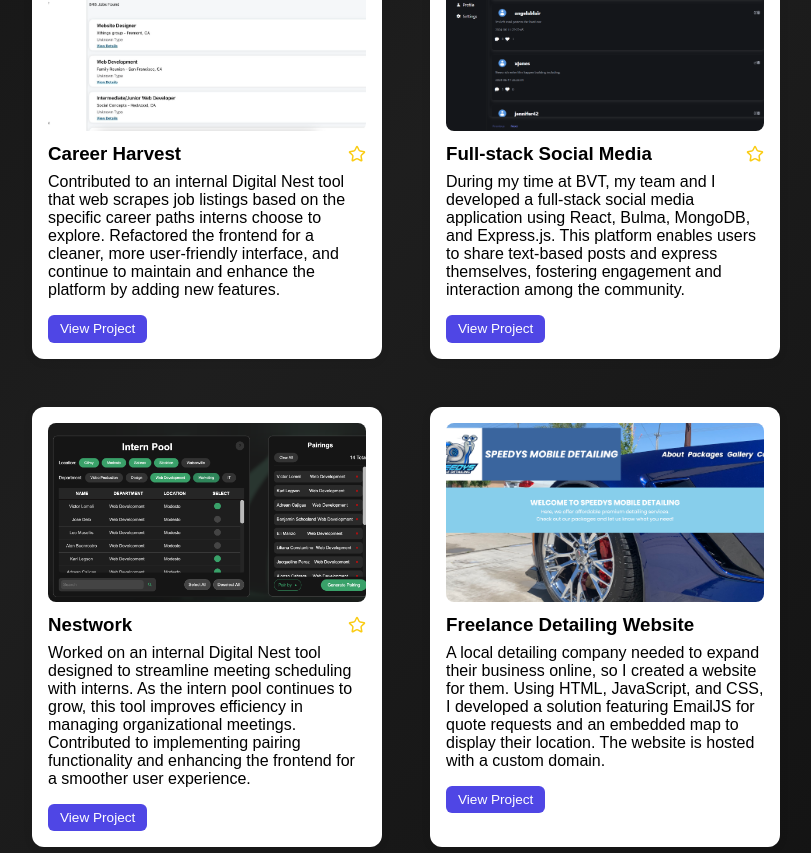
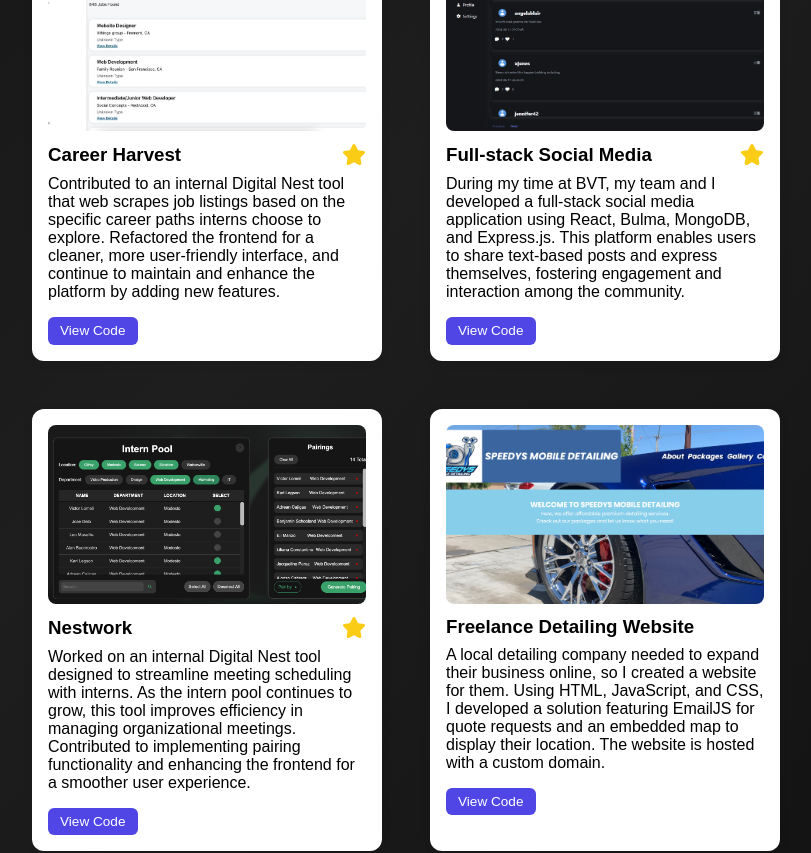
Before and after one commit to vlomeli/portfolio, a React (Vite) app: page / in a window 1280 px wide. Shown: the part 2379-3232 px from the top of the page, without its empty margins (234-1045 px from the left). Built offline with nearby package versions, Linux system fonts and the light colour scheme; a web font is replaced by a local one.

Commit message:
added animation to projects

```diff
--- a/src/components/projects/projectCard.jsx
+++ b/src/components/projects/projectCard.jsx
@@ -1,24 +1,45 @@
 import React from "react";
+import { motion } from "framer-motion";
 import { Star } from "lucide-react";
 import "./ProjectCard.css";
 
-const ProjectCard = ({ img, title, description, githubURL, isTopProject }) => {
+const cardVariants = {
+    hidden: { opacity: 0, y: 50 },
+    visible: i => ({
+      opacity: 1,
+      y: 0,
+      transition: {
+        delay: i * 0.3, // domino effect
+        duration: 0.3,
+        ease: "easeOut",
+      },
+    }),
+  };
+
+  function ProjectCard ({ img, title, description, githubURL, isTopProject, index }) {
     return (
-        <div className="project-card">
+      <motion.div
+        className="project-card"
+        custom={index} // use index for delay
+        initial="hidden"
+        whileInView="visible"
+        viewport={{ once: false, amount: 0.5 }}
+        variants={cardVariants}
+      >
         <img src={img} alt={title} className="project-img" />
         <div className="project-content">
           <div className="project-header">
             <h3>{title}</h3>
-              {isTopProject && <Star size={18} className="star-icon" />}
+            {isTopProject && <Star className="star-icon" fill="#facc15" />}
           </div>
           <p>{description}</p>
           {githubURL && (
             <a href={githubURL} target="_blank" rel="noopener noreferrer">
-                <button className="project-btn">View Project</button>
+              <button className="project-btn">View Code</button>
             </a>
           )}
         </div>
-        </div>
+      </motion.div>
     );
   };
 
--- a/src/components/projects/projects.jsx
+++ b/src/components/projects/projects.jsx
@@ -16,7 +16,7 @@ return (
     <h2 style={{ textAlign: "center", marginTop: "2rem" }}>Projects</h2>
     <div className="projects-grid">
       {combinedProjects.map((project, index) => (
-        <ProjectCard key={index} {...project} />
+        <ProjectCard key={index} {...project} index={index} />
       ))}
     </div>
   </section>
```
Lines whose indentation alone changed are shown as unchanged.
